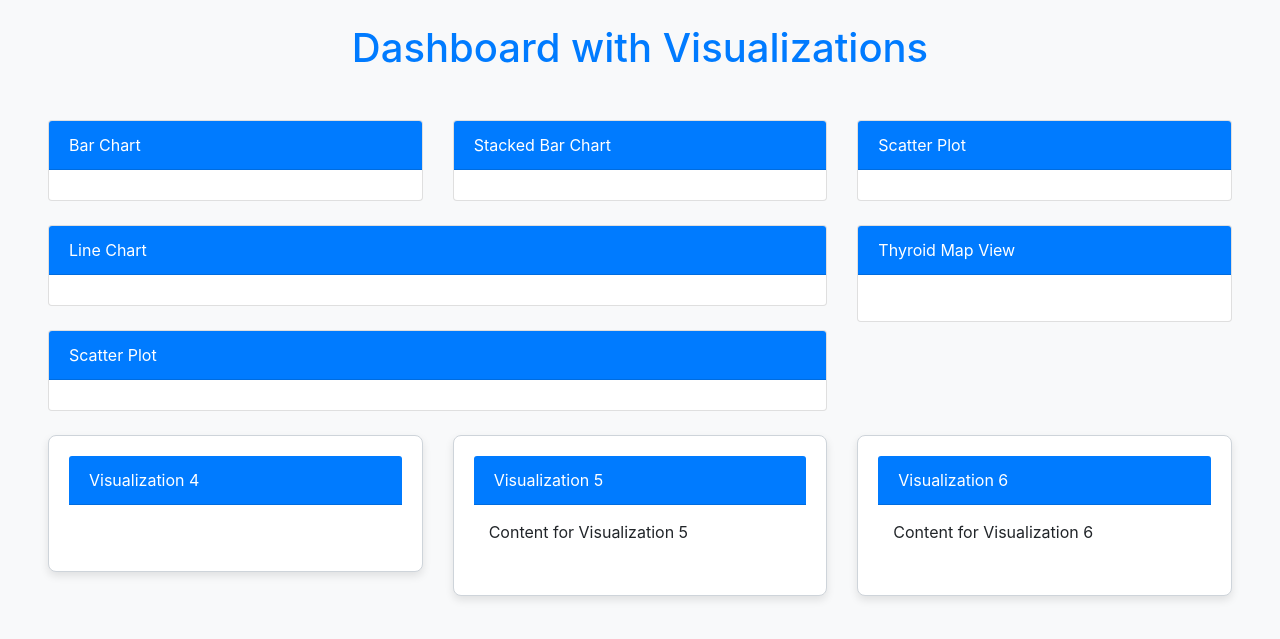
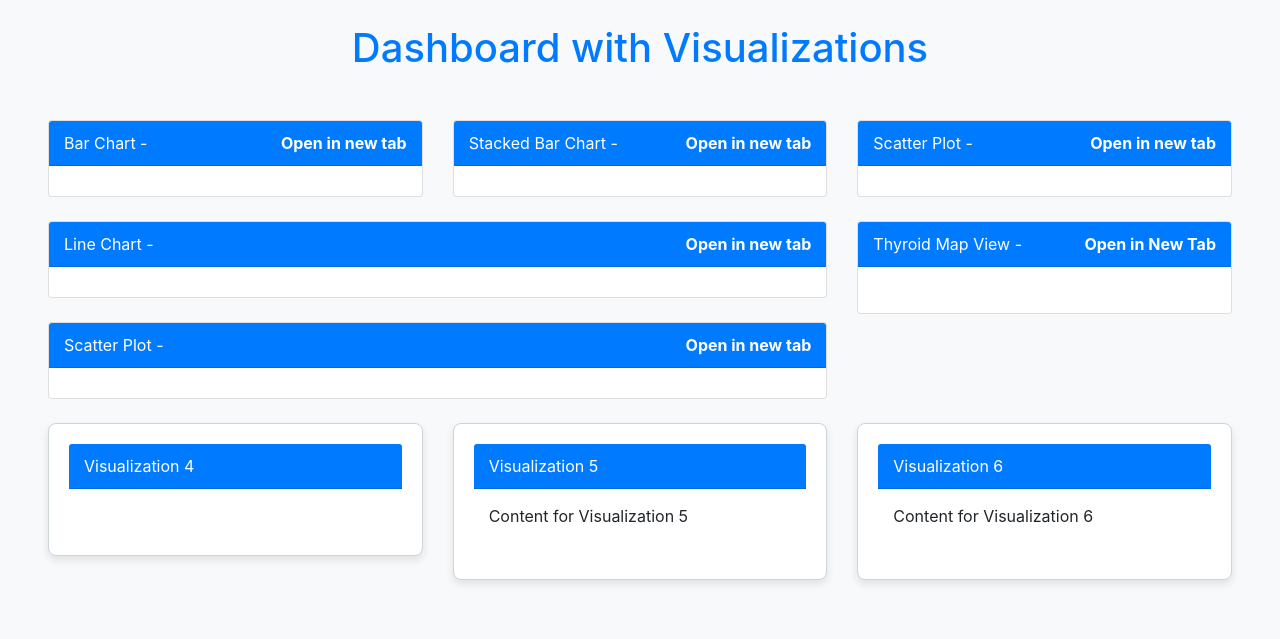
Before and after one commit to amclau303/Honours-Project, a Django app: template templates/dashboard.html in a window 1280 px wide. Shown: the part 56-695 px from the top of the page. Run offline with Django 5.2, Linux system fonts and the light colour scheme; the template is opened without the code that fills it, so the values that code supplies are empty; some libraries are stand-ins or nearby versions.

Commit message:
added <a> link to all charts in dashboard

```diff
--- a/templates/dashboard.html
+++ b/templates/dashboard.html
@@ -34,6 +34,15 @@
         .card-header {
             background-color: #007bff; /* Dark blue */
             color: #ffffff; /* White text */
+            display: flex; /* Use flexbox for inline elements */
+            justify-content: space-between; /* Space between header and link */
+            align-items: center; /* Center align items */
+            padding: 10px 15px; /* Padding inside the header */
+        }
+        .card-header a {
+            color: #ffffff; /* White text */
+            text-decoration: none; /* Remove underline */
+            font-weight: bold; /* Make the link text bold */
         }
         .card-body {
             padding: 15px;
@@ -59,19 +68,19 @@
         <div class="row">
             <div class="col-lg-4 col-md-6 mb-4">
                 <div class="card">
-						<div class="card-header">Bar Chart</div>
+                    <div class="card-header">Bar Chart - <a href="/bar_chart">Open in new tab</a></div>
                     <div class="card-body">{{bar_chart_html|safe}}</div>
                 </div>
             </div>
             <div class="col-lg-4 col-md-6 mb-4">
                 <div class="card">
-						<div class="card-header">Stacked Bar Chart</div>
+                    <div class="card-header">Stacked Bar Chart - <a href="/stacked_bar_chart">Open in new tab</a></div>
                     <div class="card-body">{{stacked_bar_chart_html|safe}}</div>
                 </div>
             </div>
             <div class="col-lg-4 col-md-12 mb-4">
                 <div class="card">
-						<div class="card-header">Scatter Plot</div>
+                    <div class="card-header">Scatter Plot - <a href="/">Open in new tab</a></div>
                     <div class="card-body"></div>
                 </div>
             </div>
@@ -80,19 +89,19 @@
         <div class="row">
             <div class="col-lg-8 col-md-12 mb-4">
                 <div class="card">
-						<div class="card-header">Line Chart</div>
+                    <div class="card-header">Line Chart - <a href="/line_chart">Open in new tab</a></div>
                     <div class="card-body">
                         <div id="thyroid-map">{{line_chart_html|safe}}</div>
                     </div>
                 </div>
                 <div class="card mt-4">
-						<div class="card-header">Scatter Plot</div>
+                    <div class="card-header">Scatter Plot - <a href="/scatter_plot">Open in new tab</a></div>
                     <div class="card-body">{{scatter_plot_html|safe}}</div>
                 </div>
             </div>
             <div class="col-lg-4 col-md-6 mb-4">
                 <div class="card">
-						<div class="card-header">Thyroid Map View</div>
+                    <div class="card-header">Thyroid Map View - <a href="/thyroid_map">Open in New Tab</a></div>
                     <div class="card-body">
                         <p>{{ thyroid_map_view_html|safe }}</p>
                     </div>
```
Lines whose indentation alone changed are shown as unchanged.
